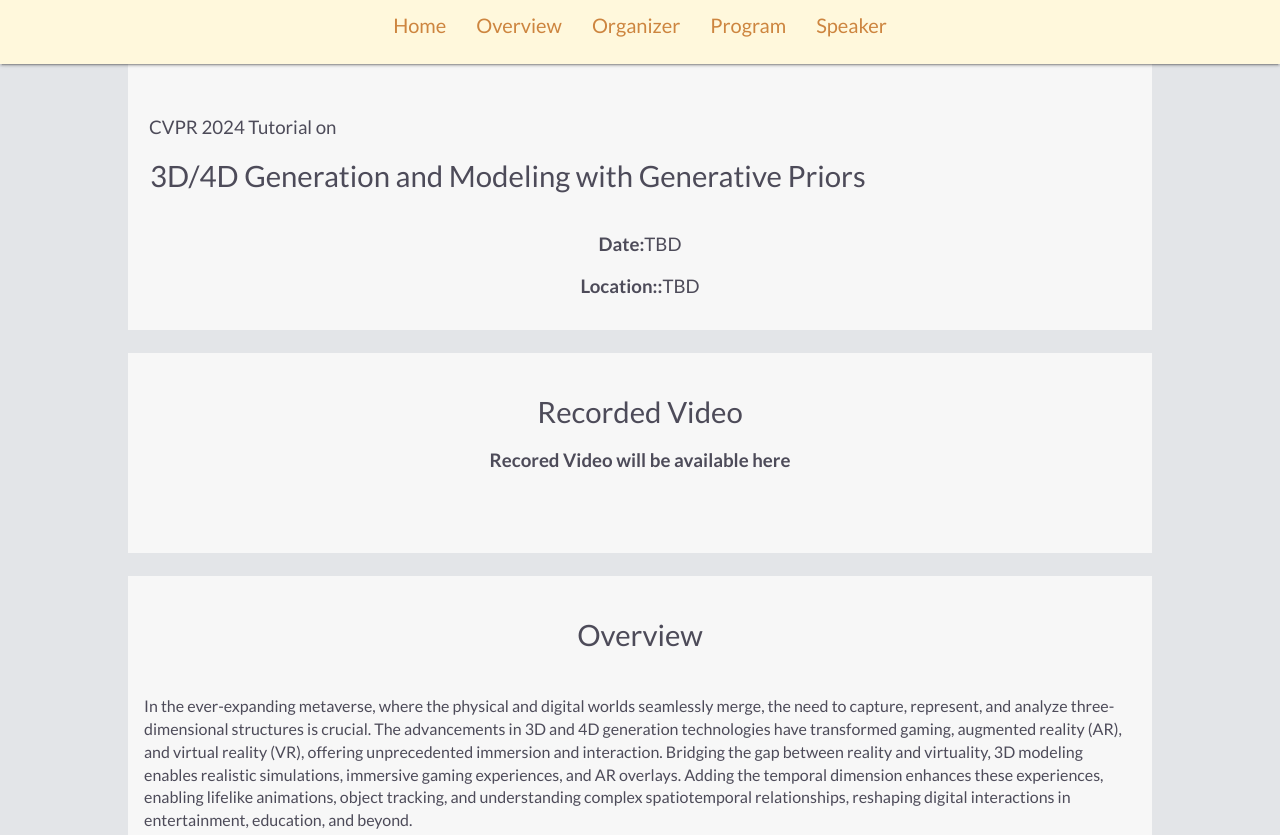
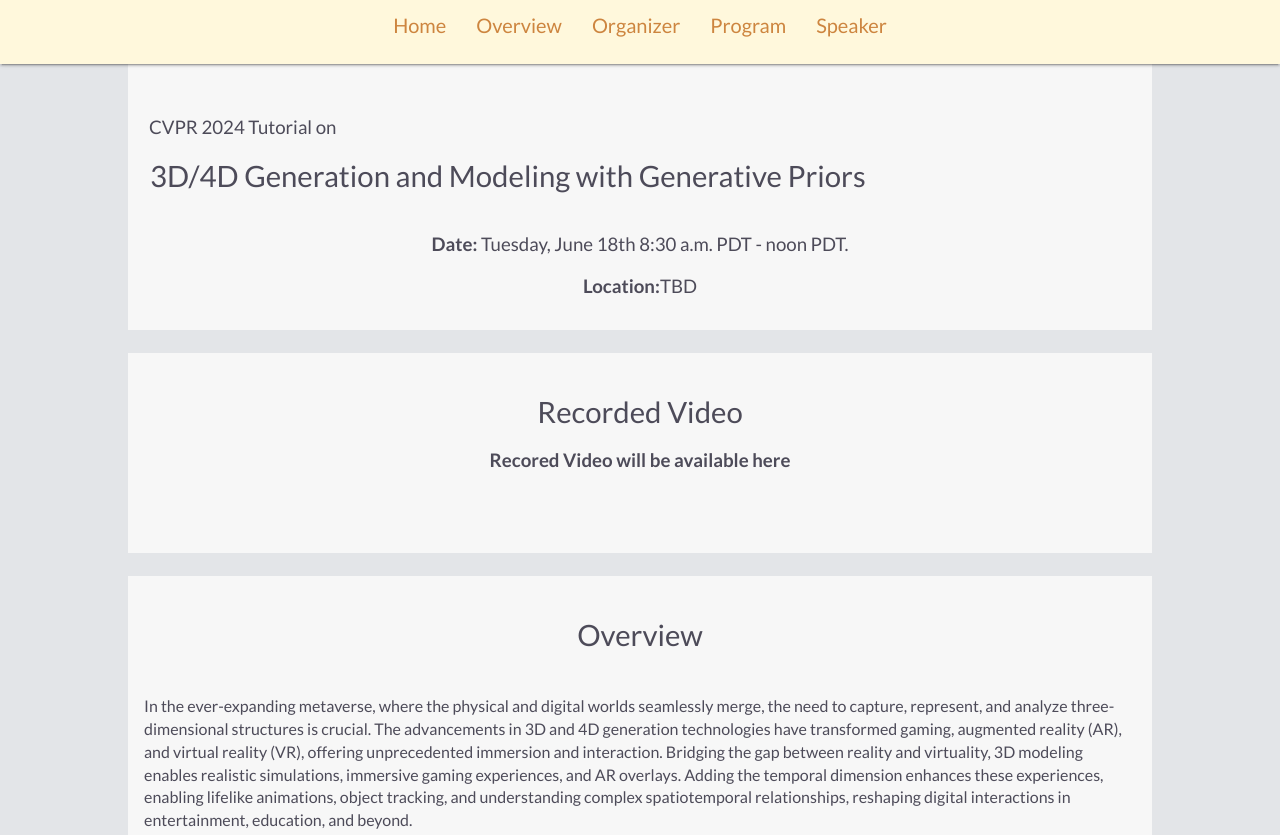
Before and after one commit to snap-research/3D_4D_modeling_tutorial, a plain HTML site: page index.html in a window 1280 px wide. Shown: the top 835 px of the page. Drawn offline with nearby package versions, Linux system fonts and the light colour scheme.

Commit message:
add date

```diff
--- a/index.html
+++ b/index.html
@@ -32,8 +32,8 @@
       <span class="title">3D/4D Generation and Modeling with Generative Priors</span></td>
     </tr>
   </table>
-        <h3 align="center"> <b>Date:</b>TBD</h3>
-        <h3 align="center"> <b>Location::</b>TBD</h3>
+        <h3 align="center"> <b>Date:</b> Tuesday, June 18th 8:30 a.m. PDT - noon PDT. </h3>
+        <h3 align="center"> <b>Location:</b>TBD</h3>
 
         <!--h3 colspan="3" align="center"><br> Slides and recorded videos will be provided on this webpage.</h3-->
         <!-->
@@ -132,7 +132,7 @@
 
     <tr>
       <td width="70%">
-        <p style="font-size:20px"> <b>3D Generation w/o Large-Scale 3D Priors</b> </a> </p>
+        <p style="font-size:20px"> <b>3D Generation w/o Large-Scale 2D Priors</b> </a> </p>
          Introducing conventional ways of
          training 3D generation models using 2D and 3D data without large-scale image and video diffusion models.
       </td>
```
